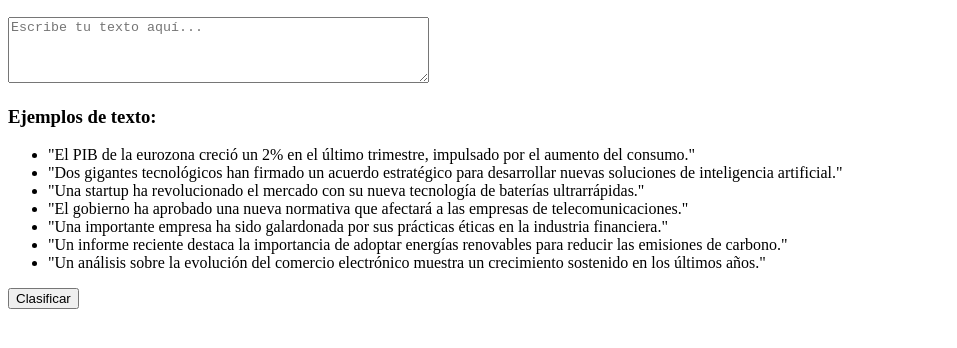
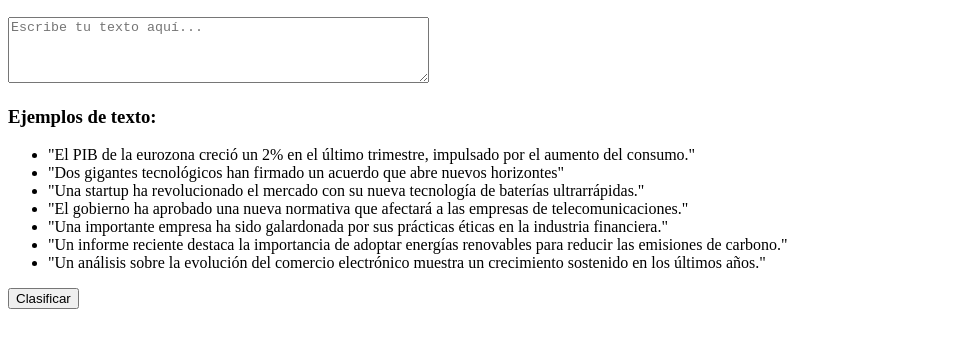
Before and after one commit to SRdeMora/Calsificador-de-textos, a plain HTML site: page index.html in a window 1280 px wide. Shown: the part 110-458 px from the top of the page, without its empty margins (0-957 px from the left). Drawn offline with Linux system fonts and the light colour scheme.

Commit message:
Update index.html

```diff
--- a/index.html
+++ b/index.html
@@ -14,7 +14,7 @@
     <h3>Ejemplos de texto:</h3>
     <ul>
         <li>"El PIB de la eurozona creció un 2% en el último trimestre, impulsado por el aumento del consumo."</li>
-        <li>"Dos gigantes tecnológicos han firmado un acuerdo estratégico para desarrollar nuevas soluciones de inteligencia artificial."</li>
+        <li>"Dos gigantes tecnológicos han firmado un acuerdo que abre nuevos horizontes"</li>
         <li>"Una startup ha revolucionado el mercado con su nueva tecnología de baterías ultrarrápidas."</li>
         <li>"El gobierno ha aprobado una nueva normativa que afectará a las empresas de telecomunicaciones."</li>
         <li>"Una importante empresa ha sido galardonada por sus prácticas éticas en la industria financiera."</li>
```
